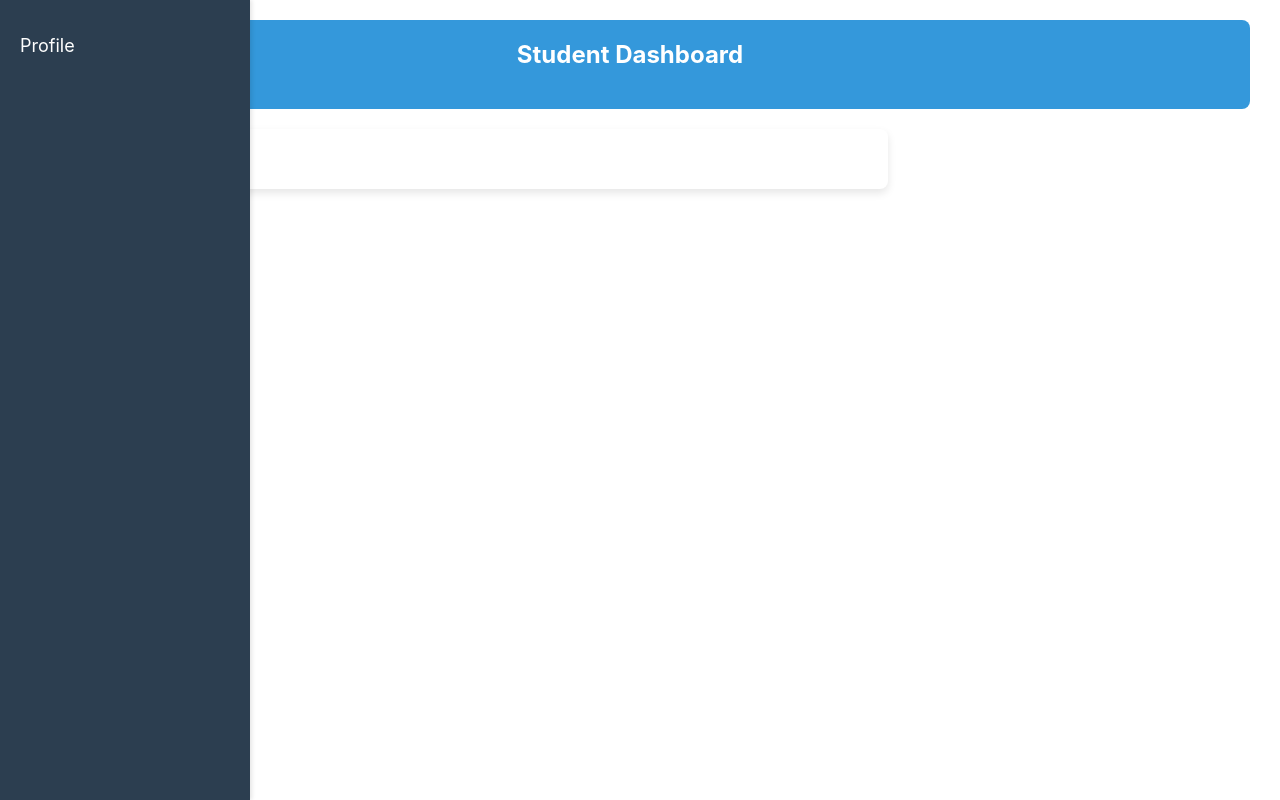
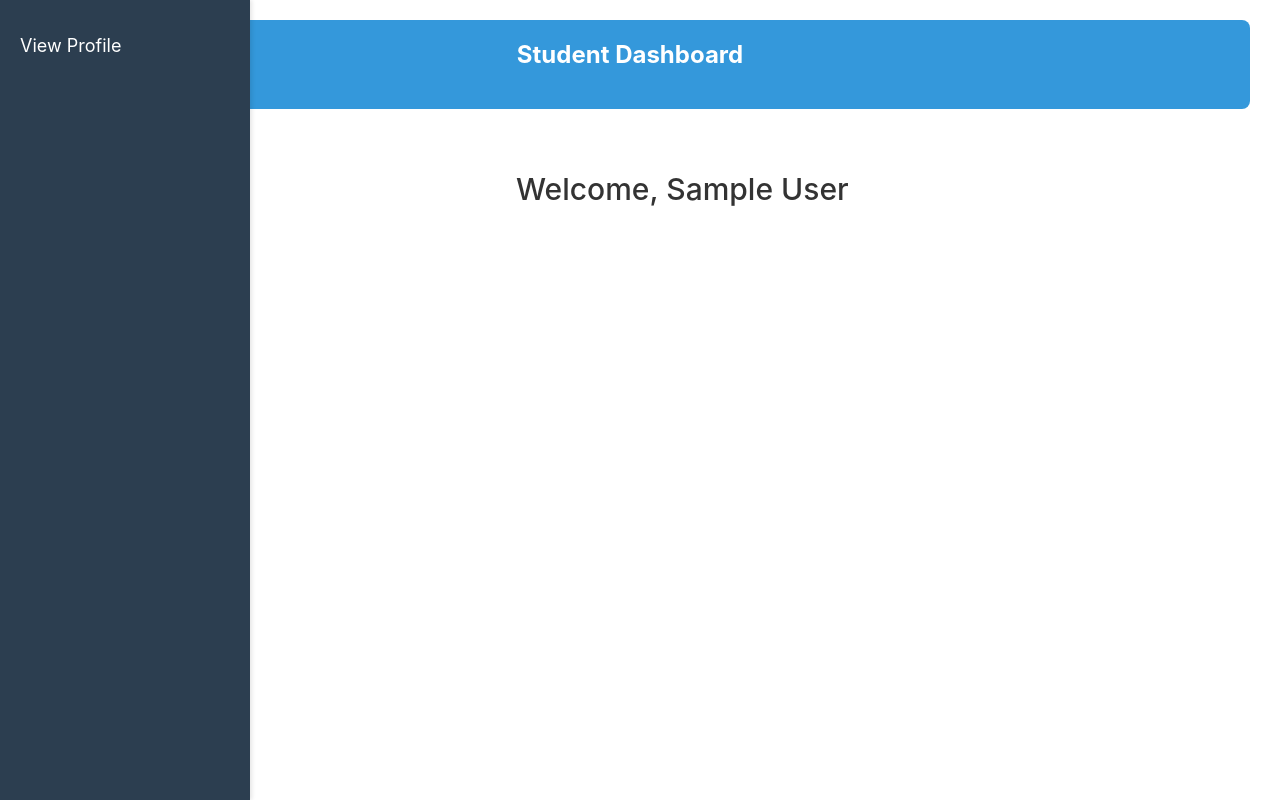
Before and after one commit to varunteja436/Finalprojectlms, a React (Create React App) app: page /studentdashboard in a window 1280 px wide. Built offline with nearby package versions, Linux system fonts and the light colour scheme; no server answers; sample sign-in values are in the browser's storage.

Commit message:
updated css for student profile and dashboard

```diff
--- a/src/StudentDashboard.js
+++ b/src/StudentDashboard.js
@@ -23,19 +23,17 @@ const StudentDashboard = () => {
         <div className="student-dashboard-container">
         <aside>
           <ul>
-            <li><Link to="/studentprofile">Profile</Link></li>
+            <li><Link to="/studentprofile"> View Profile</Link></li>
           </ul>
         </aside>
         <main className="student-dashboard-main">
           <header>
             <h1>Student Dashboard</h1>
           </header>
-          <section className="student-details-section">
-          <div className="student-details">
-            {name ? `Welcome, ${name}` : "Loading..."}
+            <div className="student-details">
+              {name ? `Welcome, ${name}` : "Loading..."}
+            </div>
 
-          </div>
-          </section>
         </main>
       </div>
     );
--- a/src/Studentdashboard.css
+++ b/src/Studentdashboard.css
@@ -39,6 +39,22 @@
   margin-bottom: 20px;
 }
 
-  .student-dashboard-content h1 {
-    font-size: 36px;
+
+.student-details {
+  font-size: 30px;
+  color: #333;
+  font-weight: 500;
+  margin-left: 40%;
+  margin-top: 5%;
 }
+
+.student-details span {
+  font-weight: bold;
+  color: #007bff;
+}
+
+.student-details-section h1 {
+  font-size: 24px;
+  margin-bottom: 15px;
+  color: #555;
+}
--- a/src/Studentprofile.css
+++ b/src/Studentprofile.css
@@ -97,9 +97,7 @@
     box-sizing: border-box;
   }
 
-  .student-details-section input[type="number"] {
-    -moz-appearance: textfield;
-  }
+
 
   .student-details-section input:focus {
     border-color: #3498db;
@@ -107,7 +105,7 @@
   }
 
   .student-details-section button {
-    width: 100%;
+    width: 60%;
     padding: 12px;
     background-color: #3498db;
     color: white;
@@ -116,6 +114,7 @@
     border-radius: 4px;
     cursor: pointer;
     margin-top: 10px;
+    margin-left:15%;
   }
 
   .student-details-section button:hover {
```
Lines whose indentation alone changed are shown as unchanged.
